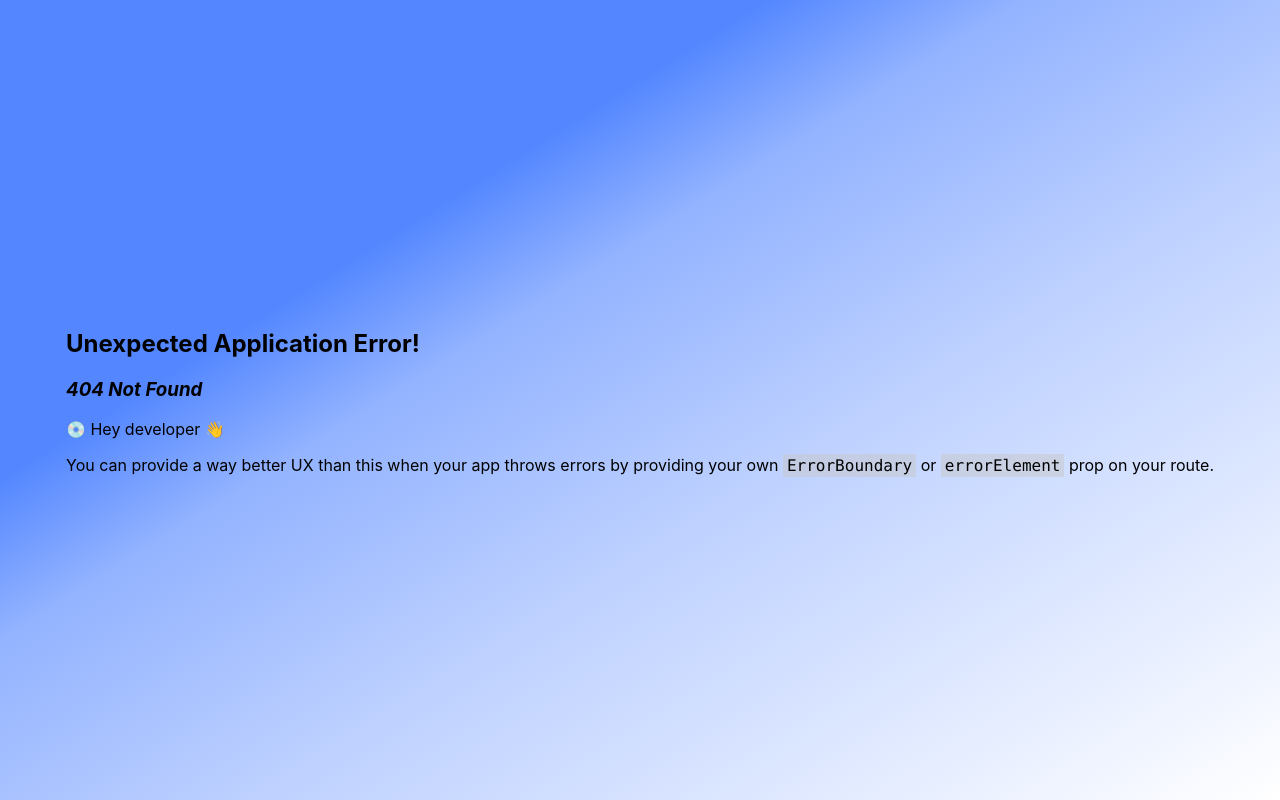
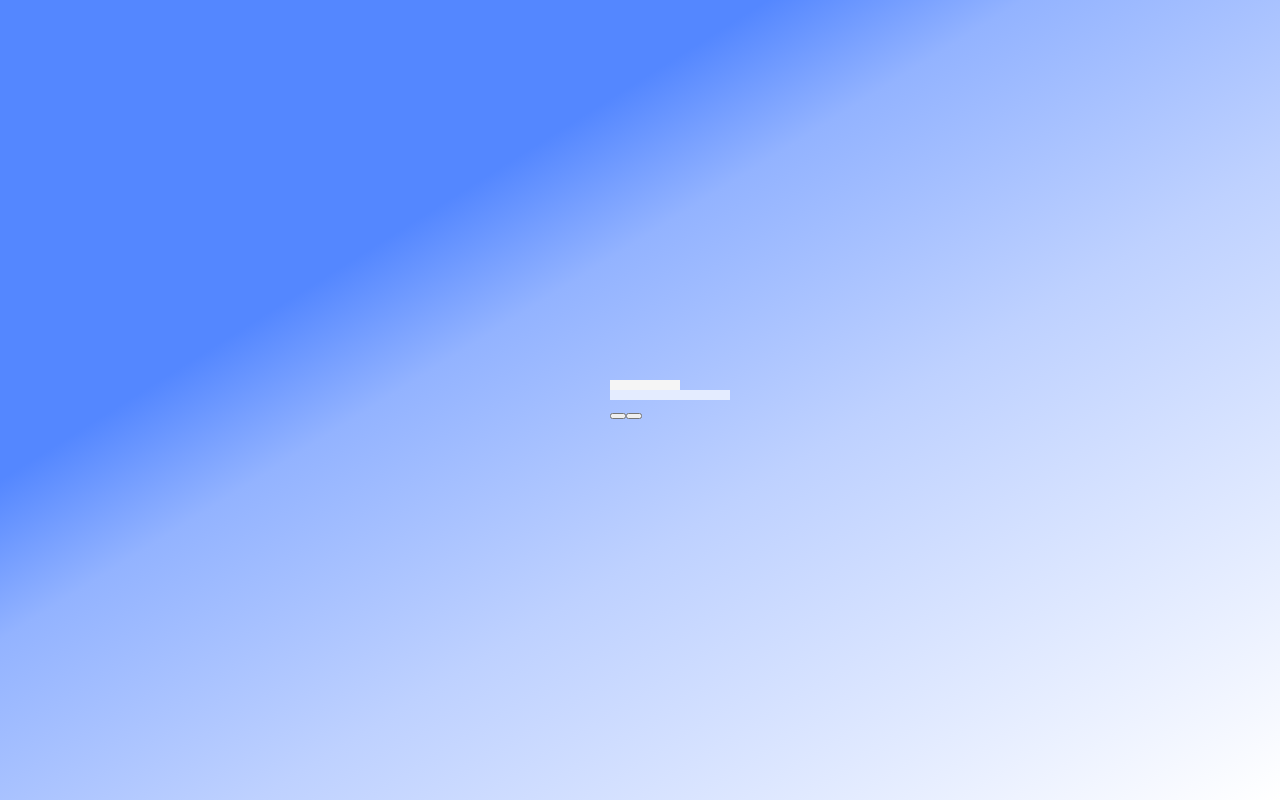
Before and after one commit to Black-White-Developer/2024-BW-client, a React (Create React App) app in the folder 2024bw/: page /Detail in a window 1280 px wide. Before the commit this address had no page. Built offline with nearby package versions, Linux system fonts and the light colour scheme.

Commit message:
파일 생성

```diff
--- /dev/null
+++ b/2024bw/src/pages/Detail.css
@@ -0,0 +1,3 @@
+.profileimage {
+  border-radius: 50%;
+}
--- /dev/null
+++ b/2024bw/src/pages/Detail.jsx
@@ -0,0 +1,27 @@
+import React from "react";
+import "./Detail.css";
+//import ProfileImage from "./src/image/profile-image.svg";
+export default function Detail() {
+  return (
+    <>
+      <React.Fragment>
+        <div>
+          <div className="profileimage" /*src={ProfileImage}*/ />
+          <div className="profileinfo" />
+          <div className="title" />
+        </div>
+        <div>
+          <div className="note" />
+        </div>
+        <div>
+          <button className="apply" />
+          <button className="back" />
+        </div>
+        <div>
+          <div className="comment-title" />
+          <div className="" />
+        </div>
+      </React.Fragment>
+    </>
+  );
+}
--- /dev/null
+++ b/2024bw/src/pages/Write.css
@@ -0,0 +1,20 @@
+.title {
+  display: flex;
+  width: 100%;
+  background-color: #f5f5f5;
+  padding: 5px;
+}
+
+.titletext {
+  color: #746f6f;
+}
+.note {
+  display: flex;
+  background-color: #e4ecff;
+  width: 100%;
+  padding: 5px 30px;
+}
+
+.notetext {
+  color: #746f6f;
+}
--- /dev/null
+++ b/2024bw/src/pages/Write.jsx
@@ -0,0 +1,26 @@
+import React from "react";
+import "./Write.css";
+import NavBar from "../components/navBar";
+
+export default function Write() {
+  return (
+    <>
+      <div className="title">
+        <div
+          className="titletext"
+          input
+          type="text"
+          placeholder="제목을 입력하세요"
+        ></div>
+      </div>
+      <div className="note">
+        <div
+          className="notetext"
+          input
+          type="text"
+          placeholder="아이디어를 입력하세요"
+        ></div>
+      </div>
+    </>
+  );
+}
```
Also changed, not shown: 2024bw/src/App.js (+20 -12 lines), 2024bw/src/image/profile-image.svg (added).
